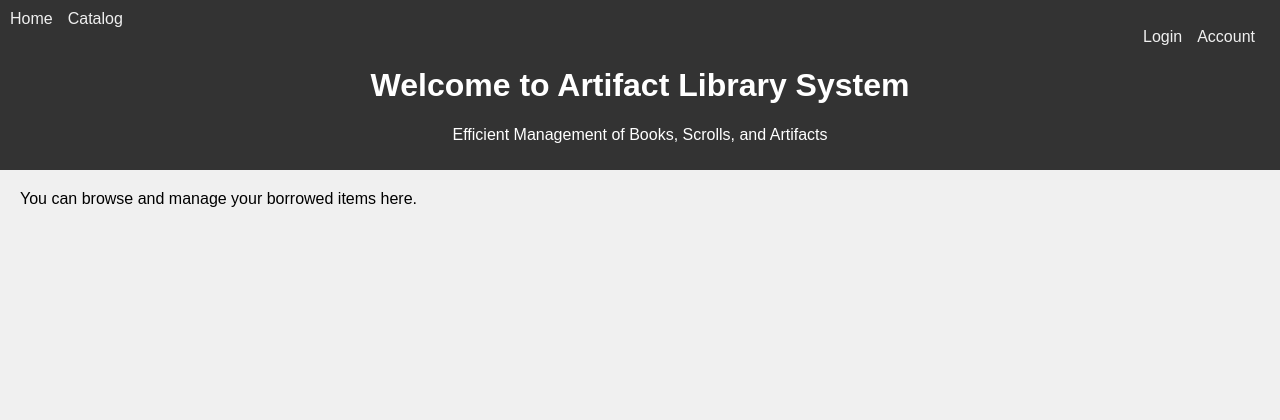
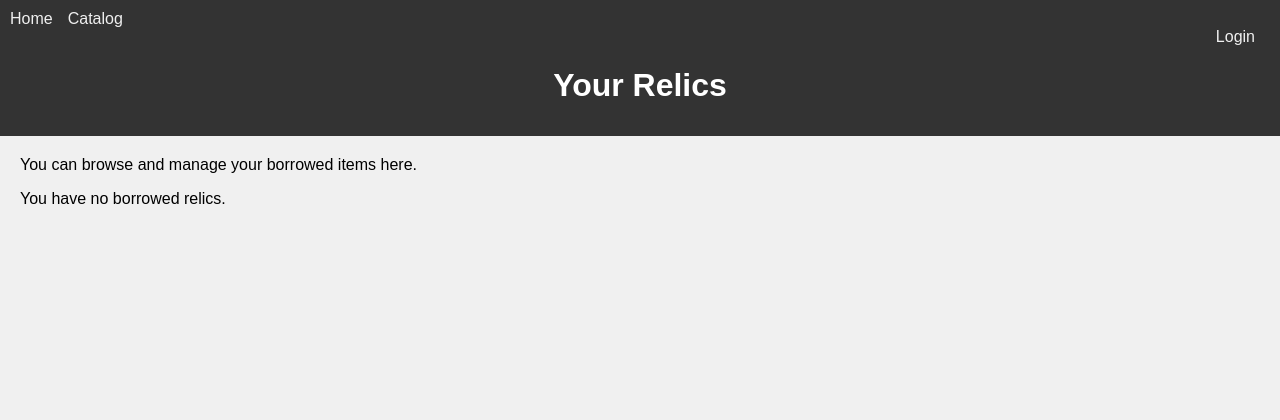
Before and after one commit to Nibe-ChNU-4-1/mystical-lib, a Flask app: template frontend/templates/user_home.html in a window 1280 px wide. Shown: the top 420 px of the page. Run offline with Flask 3, Linux system fonts and the light colour scheme; the template is opened without the code that fills it, so the values that code supplies are empty.

Commit message:
update user_home, relics can be returned now

```diff
--- a/backend/homepages.py
+++ b/backend/homepages.py
@@ -13,7 +13,9 @@ def admin_home():
 @homepages_bp.route('/user')
 def user_home():
     if 'user' in session and session['user']['role'] == 'user':
-        return render_template('user_home.html')
+        user_relics = relics_collection.find({'owner': session['user']['username']})
+        user_relics = list(user_relics)
+        return render_template('user_home.html', user_relics=user_relics)
     return redirect(url_for('auth.login'))
 
 @homepages_bp.route('/catalog')
--- a/frontend/templates/login.html
+++ b/frontend/templates/login.html
@@ -35,6 +35,7 @@
             <input type="password" name="password" placeholder="Password" required>
             <button type="submit">Login</button>
         </form>
+        <p>Don't have an account? <a href="{{ url_for('auth.register') }}">Register here</a>.</p>
     </main>
     <footer>
         <p>Email: yevynchuk.denys@chnu.edu.ua</p>
--- a/frontend/templates/user_home.html
+++ b/frontend/templates/user_home.html
@@ -15,23 +15,31 @@
         </ul>
         <ul>
             {% if 'user' in session %}
-                {% if session['user']['role'] == 'admin' %}
-                    <li><a href="{{ url_for('homepages.admin_home') }}">{{ session['user']['username'] }}</a></li>
-                {% else %}
-                    <li><a href="{{ url_for('homepages.user_home') }}">{{ session['user']['username'] }}</a></li>
-                {% endif %}
+                <li>{{ session['user']['username'] }}</li>
                 <li><a href="{{ url_for('auth.logout') }}">Logout</a></li>
             {% else %}
                 <li><a href="{{ url_for('auth.login') }}">Login</a></li>
-                <li><a href="{{ url_for('auth.register') }}">Account</a></li>
             {% endif %}
         </ul>
     </nav>
-    <h1>Welcome to Artifact Library System</h1>
-    <p>Efficient Management of Books, Scrolls, and Artifacts</p>
+    <h1>Your Relics</h1>
 </header>
 <main>
     <p>You can browse and manage your borrowed items here.</p>
+    {% if user_relics %}
+        <ul>
+            {% for relic in user_relics %}
+                <li>
+                    <strong>{{ relic.name }}</strong> - {{ relic.description }}
+                    <form action="{{ url_for('relics.return_relic', relic_id=relic._id) }}" method="POST">
+                        <button type="submit">Return</button>
+                    </form>
+                </li>
+            {% endfor %}
+        </ul>
+    {% else %}
+        <p>You have no borrowed relics.</p>
+    {% endif %}
 </main>
 <footer>
     <p>Email: yevynchuk.denys@chnu.edu.ua</p>
```
Also changed, not shown: backend/relics.py (+18 -4 lines). Lines whose indentation alone changed are shown as unchanged.
